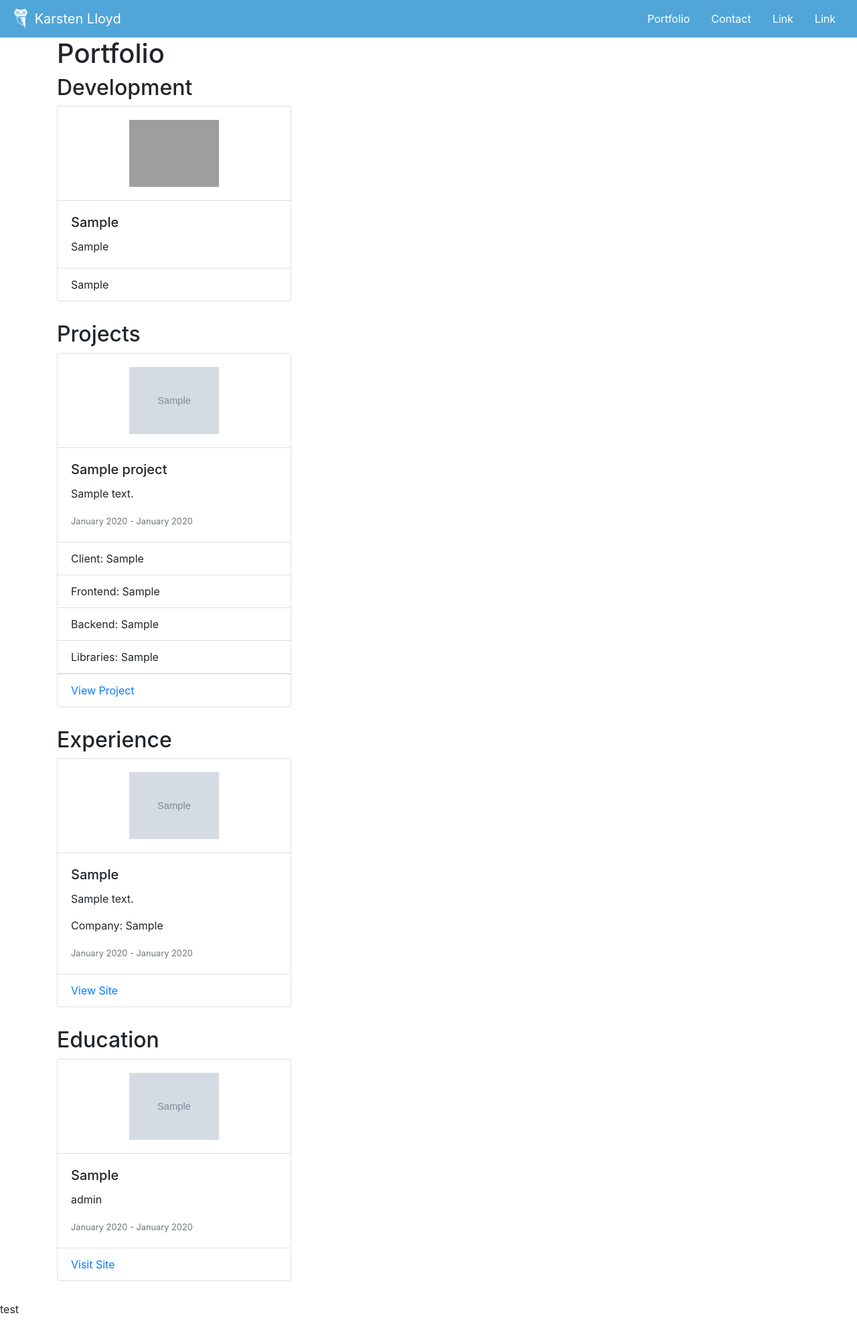
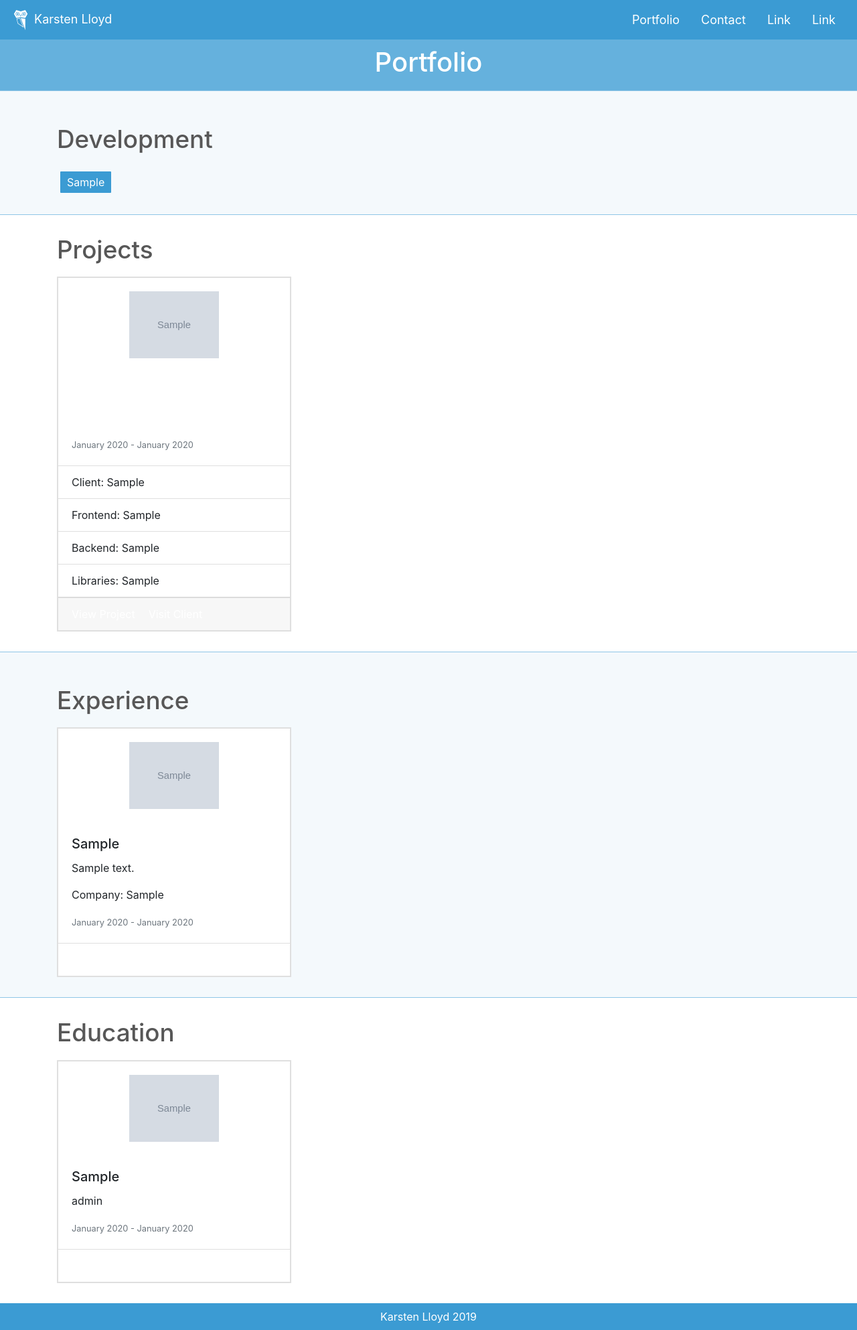
Before and after one commit to karstenabc/karsten-lloyd.dev, a PHP site: page /portfolio.php in a window 1280 px wide. Shown: the whole page at 67% size. Before the commit the page ends 1961 px from the top, so only its background shows below. Run offline with PHP 8.4, Linux system fonts and the light colour scheme; tables that the repository leaves empty or names only in its code hold one stand-in row (values such as "Sample post"); grey boxes marked "Sample" are stand-in pictures; grey boxes are pictures that could not be loaded.

Commit message:
Added backgrounds to projects on portfolio page. Added footer.

```diff
--- a/css/navbar.css
+++ b/css/navbar.css
@@ -1,9 +1,12 @@
 .navbar {
-    background-color: #50A6D8 !important;
+    background-color: #3b9bd3 !important;
+}
+.navbar-brand {
+    font-size: 18px !important;
 }
 .navbar a {
     color: #FFF !important;
-    /* font-size: 16px; */
+    font-size: 18px !important;
 }
 
 .nav-item a {
--- a/css/stylesheet.css
+++ b/css/stylesheet.css
@@ -3,16 +3,69 @@
     border: 1px solid blue;
 }
 
+.title {
+    color: #FFF;
+    background-color: #65b1dd;
+    text-align: center;
+    padding: 10px;
+}
+.d {
+    padding-top: 20px;
+    background-color: #f4f9fc;
+    border-top: 1px solid #8fc6e6;
+    border-bottom: 1px solid #8fc6e6;
+}
+h2 {
+    color: #575757;
+    /* text-align: center; */
+    font-size: 2.3em;
+    padding-top: 30px;
+    padding-bottom: 10px;
+}
+
+.pill {
+    /* border: 1px solid #3b9bd3; */
+    color: #FFF;
+    background-color: #3b9bd3;
+    border-radius: 1px;
+    line-height: 3;
+    padding: 6px 10px;
+    margin: 5px;
+}
+
 .card {
     margin-bottom: 30px;
+    /* border-color: #575757; */
+    border-radius: 0px;
+    border-width: 2px;
 }
-.card-img-container {
+.card-top-container {
     text-align: center;
     border-bottom: 1px solid rgba(0, 0, 0, .125);
     padding: 20px;
+}
+.card-img-container {
+    /* color: #FFF; */
+    /* background-color: #3b9bd3; */
+    text-align: center;
+    font-size: 26px;
+    border-color: #3b9bd3 !important;
+    /* border-bottom: 1px solid rgba(0, 0, 0, .125); */
+    padding: 20px;
+    height: 140px;
 }
 .card-img-container img {
     /* width: auto; */
     height: 100px;
     max-width: 100%;
 }
+.card-footer {
+    border-radius: 0px !important;
+}
+.card-link {
+    color: #FFF;
+}
+.card-link:hover {
+    color: #FFF;
+    text-decoration: underline;
+}
--- /dev/null
+++ b/footer.php
@@ -0,0 +1,14 @@
+<style>
+    .footer {
+        color: #FFF;
+        background-color: #3b9bd3;
+        text-align: center;
+        padding: 8px;
+    }
+
+</style>
+
+
+<div class="footer">
+    Karsten Lloyd 2019
+</div>
--- a/portfolio.php
+++ b/portfolio.php
@@ -11,10 +11,15 @@
         ?>
     </head>
     <body>
+        <div class="title">
             <div class="container">
                 <h1>Portfolio</h1>
+            </div>
+        </div>
+        <div class="d">
+            <div class="container">
                 <h2>Development</h2>
-            <div class="row recent">
+                <div class="row">
                     <?php
                         $categories = array();
                         $query = "SELECT * FROM knowledge";
@@ -25,35 +30,59 @@
                         }
                         for ($i=0; $i<sizeof($categories); $i++) {
                             $category = $categories[$i];
-                        echo '
-                        <div class="col-sm-12 col-md-6 col-lg-4">
-                            <div class="card">
-                                <div class="card-img-container">
-                                    <img src="media/'.$category['category'].'" alt="'.$category['category'].'">
-                                </div>
-                                <div class="card-body">
-                                    <h5 class="card-title">'.$category['category'].'</h5>
-                                    <p class="card-text">'.$category['category'].'</p>
-                                </div>';
+                            echo '<div class="col-12">';
+
                             $query = "SELECT * FROM knowledge_items WHERE categoryID = $category[0] ORDER BY importance";
                             if ($result = mysqli_query($db, $query)) {
-                                    echo '<ul class="list-group list-group-flush">';
                                 while ($item = mysqli_fetch_array($result)) {
-                                        echo '<li class="list-group-item">'.$item['item'].'</li>';
+                                    echo '<span class="pill">'.$item['item'].'</span>';
                                 }
-                                    echo '</ul>';
                             }
-                                echo '
+                            echo '</div>';
+                        }
+                    ?>
                 </div>
-                        </div>';
-                    }
+                <br />
+
+
+
+                <div class="row recent">
+                    <?php
+                        // $categories = array();
+                        // $query = "SELECT * FROM knowledge";
+                        // if ($result = mysqli_query($db, $query)) {
+                        //     while ($row = mysqli_fetch_array($result)) {
+                        //         array_push($categories, $row);
+                        //     }
+                        // }
+                        // for ($i=0; $i<sizeof($categories); $i++) {
+                        //     $category = $categories[$i];
+                        //     echo '
+                        //     <div class="col-sm-12 col-md-6 col-lg-4">
+                        //         <div class="card">
+                        //             <div class="card-top-container">
+                        //                 <img src="media/'.$category['category'].'" alt="'.$category['category'].'">
+                        //             </div>
+                        //             ';
+                        //             $query = "SELECT * FROM knowledge_items WHERE categoryID = $category[0] ORDER BY importance";
+                        //             if ($result = mysqli_query($db, $query)) {
+                        //                 echo '<ul class="list-group list-group-flush">';
+                        //                 while ($item = mysqli_fetch_array($result)) {
+                        //                     echo '<li class="list-group-item">'.$item['item'].'</li>';
+                        //                 }
+                        //                 echo '</ul>';
+                        //             }
+                        //             echo '
+                        //         </div>
+                        //     </div>';
+                        // }
 
                     ?>
                 </div>
+            </div>
+        </div>
 
-
-
-
+        <div class="container">
             <h2>Projects</h2>
             <div class="row recent">
                 <?php
@@ -62,11 +91,11 @@
                         while ($row = mysqli_fetch_array($result)) {
                             echo '
                             <div class="col-4">
-                                <div class="card">
+                                <div class="card" style="border-color:#'.$row['border'].'">
                                     <div class="card-img-container">
                                         <img src="media/'.$row['img'].'" alt="'.$row['title'].'">
                                     </div>
-                                    <div class="card-body">
+                                    <div class="card-body" style="background-color:#'.$row['border'].'; color:#FFF;">
                                         <h5 class="card-title">'.$row['title'].'</h5>
                                         <p class="card-text">'.$row['description'].'</p>
                                         <p class="card-text"><small class="text-muted">'.date("F Y", strtotime(date($row['date_start']))).' - ';
@@ -79,11 +108,15 @@
                                         <li class="list-group-item">Backend: '.$row['backend'].'</li>
                                         <li class="list-group-item">Libraries: '.$row['libraries'].'</li>
                                     </ul>';
+                                    if ($row['link'] != '' || $row['link_client'] != '') {
+                                        echo '<div class="card-footer" style="background-color:#'.$row['border'].'">';
                                         if ($row['link'] != '') {
-                                        echo '
-                                        <div class="card-footer bg-transparent">
-                                            <a href="'.$row['link'].'" class="card-link">View Project</a>
-                                        </div>';
+                                            echo '<a href="'.$row['link'].'" class="card-link">View Project</a>';
+                                        }
+                                        if ($row['link_client'] != '') {
+                                            echo '<a href="'.$row['link_client'].'" class="card-link">Visit Client</a>';
+                                        }
+                                        echo '</div>';
                                     }
                                     echo '
                                 </div>
@@ -92,8 +125,10 @@
                     }
                 ?>
             </div>
+        </div>
 
-
+        <div class="d">
+            <div class="container">
                 <h2>Experience</h2>
                 <div class="row recent">
                     <?php
@@ -127,8 +162,11 @@
                         }
                     ?>
                 </div>
+            </div>
+        </div>
 
 
+        <div class="container">
             <h2>Education</h2>
             <div class="row recent">
                 <?php
@@ -184,8 +222,7 @@
             </div>
         </div>
 
-
-        <p>test</p>
+        <?php include('footer.php'); ?>
 
     </body>
 </html>
```
Also changed, not shown: media/projects/usb.png (added). Lines whose indentation alone changed are shown as unchanged.
